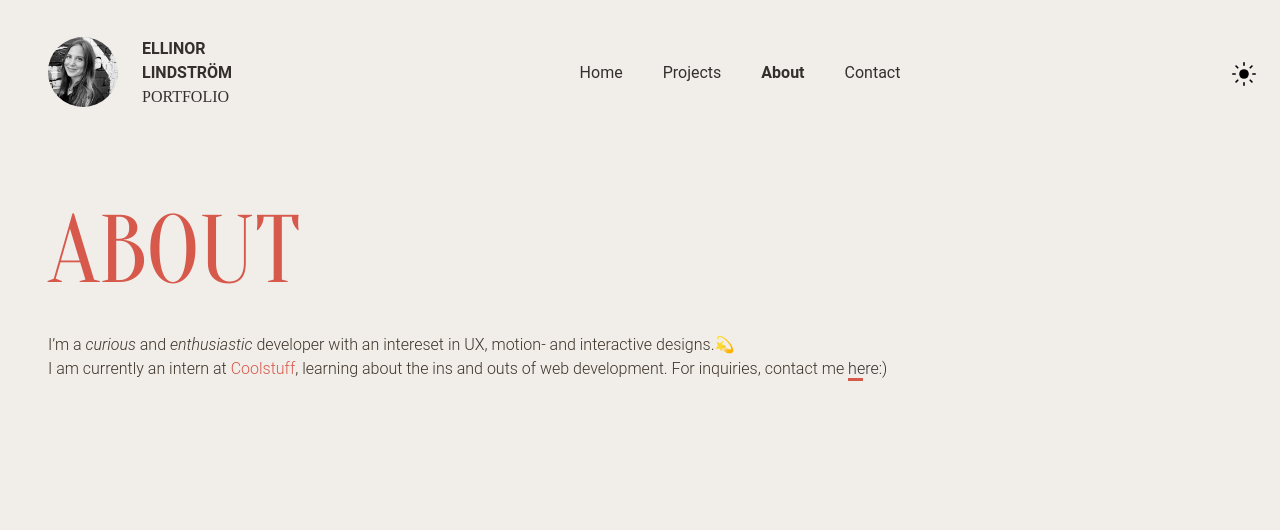
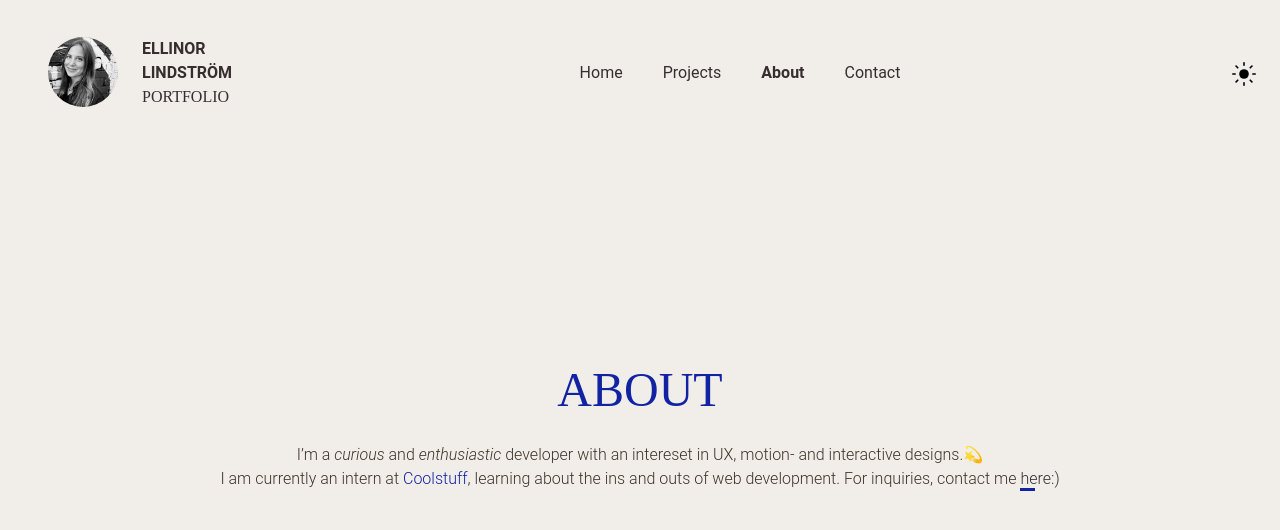
Before and after one commit to ellinorlindstrom/portfolio-24, a React (Vite) app: page /about in a window 1280 px wide. Shown: the top 530 px of the page. Built offline with nearby package versions, Linux system fonts and the light colour scheme; a web font is replaced by a local one.

Commit message:
change ui for about page

```diff
--- a/src/scss/AboutPage.scss
+++ b/src/scss/AboutPage.scss
@@ -2,16 +2,18 @@
 .about-page-text {
   display: flex;
   flex-direction: column;
-  align-items: flex-start;
-  text-align: left;
+  align-items: center;
+  justify-content: center;
+  text-align: center;
   margin: 3rem;
+  min-height: 60vh;
 }
 
 .about-page-title {
-    font-family: Oranienbaum;
-    font-size: 2rem;
+    font-family: var(--font-title);
+    font-size: 3rem;
     font-weight: 200;
-    color: #D6594C;
+    color: var(--color-primary);
   }
 
   .about-page-subtitle {
@@ -35,7 +37,7 @@
     bottom: 0;
     width: 100%;
     height: 3px;
-    background-color: #D6594C;
+    background-color: var(--color-primary);
     animation: drawUnderline 4s linear infinite;
   }
 
@@ -45,7 +47,7 @@
 
   .link-no-underline {
     text-decoration: none;
-    color: #D6594C;
+    color: var(--color-primary);
   }
 
   @keyframes drawUnderline {
@@ -67,9 +69,6 @@
 
   @media (min-width: 768px) {
 
-    .about-page-title {
-      font-size: 6rem;
-      }
 
       .about-page-subtitle {
         font-size: 1rem;
```
